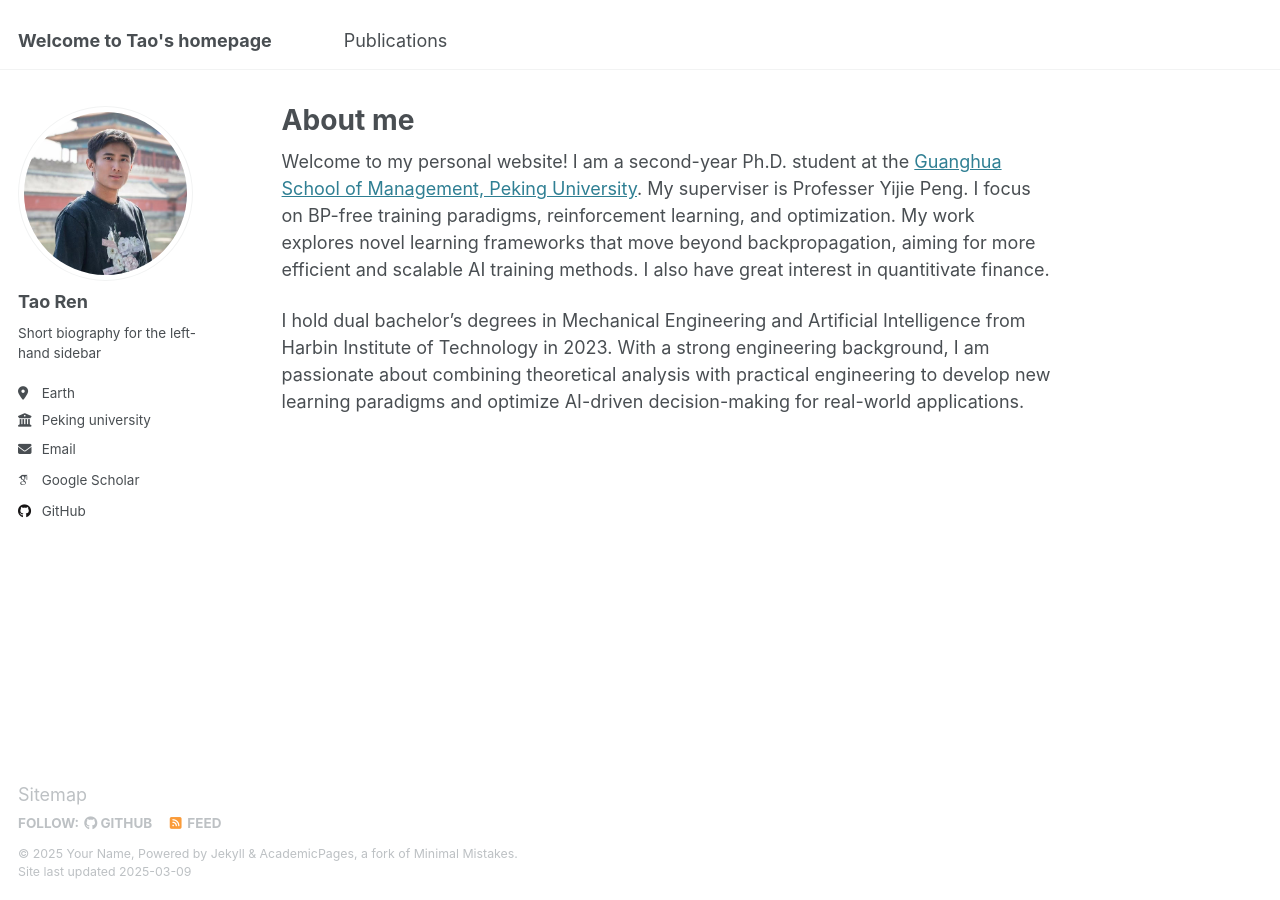
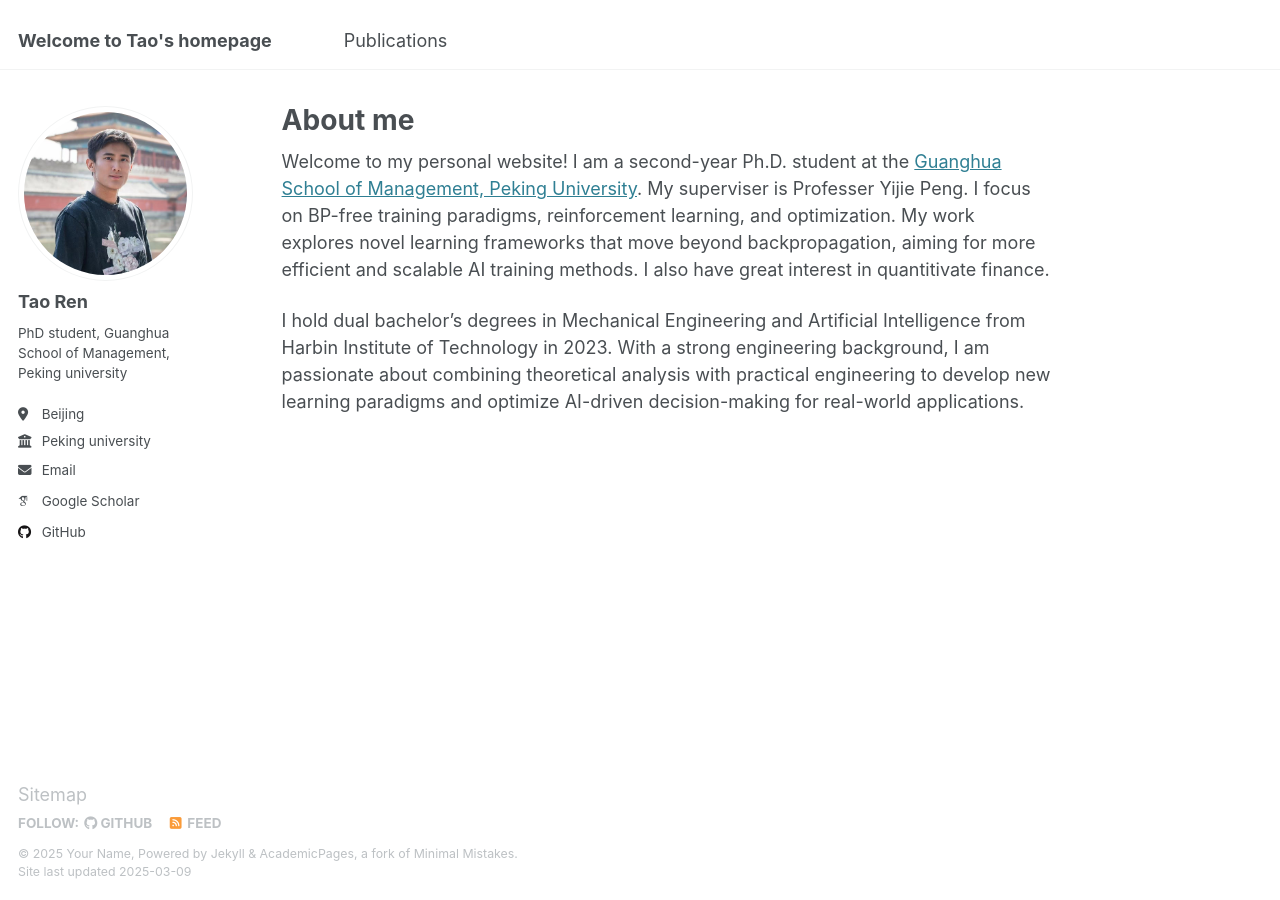
Before and after one commit to RTkenny/RTkenny.github.io, a Jekyll site: the page built from _pages/about.md, in a window 1280 px wide. Built offline with Jekyll 4.4.1, drawn with Linux system fonts in a browser that asks for light colours; some web fonts are replaced.

Commit message:
Update _config.yml

```diff
--- a/_config.yml
+++ b/_config.yml
@@ -25,8 +25,8 @@ author:
   avatar           : "profile.jpg"
   name             : "Tao Ren"
   pronouns         : # example: "she/her"
-  bio              : "Short biography for the left-hand sidebar"
-  location         : "Earth"
+  bio              : "PhD student, Guanghua School of Management, Peking university"
+  location         : "Beijing"
   employer         : "Peking university"
   uri              : # URL
   email            : "rtkenny@stu.pku.edu.cn"
```
